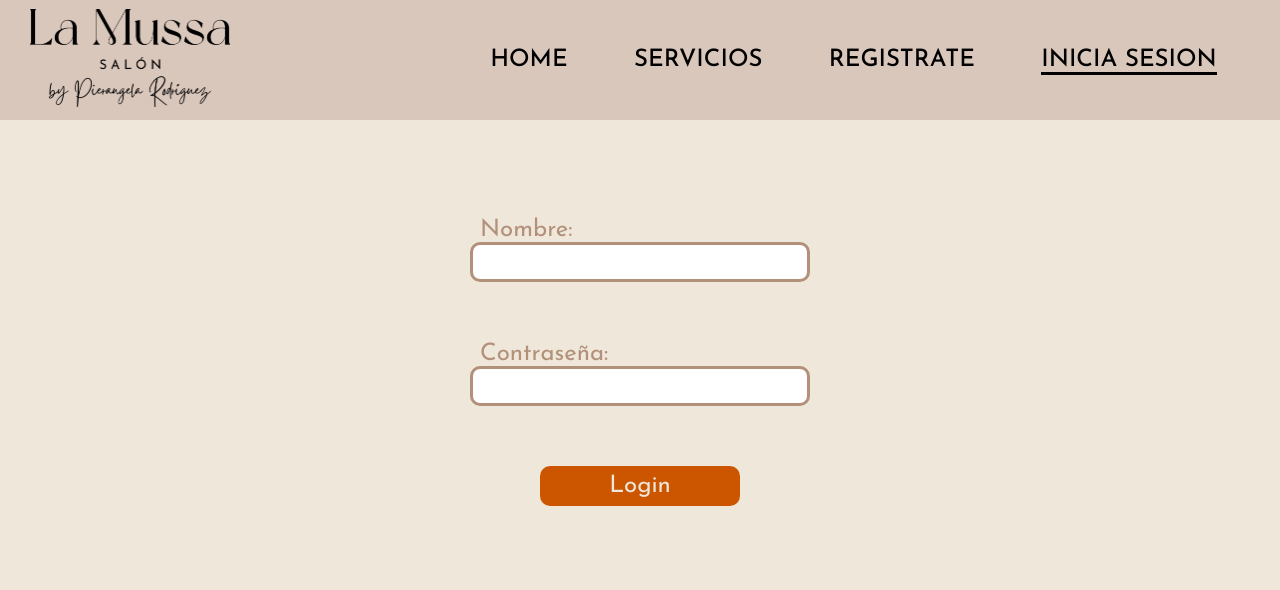
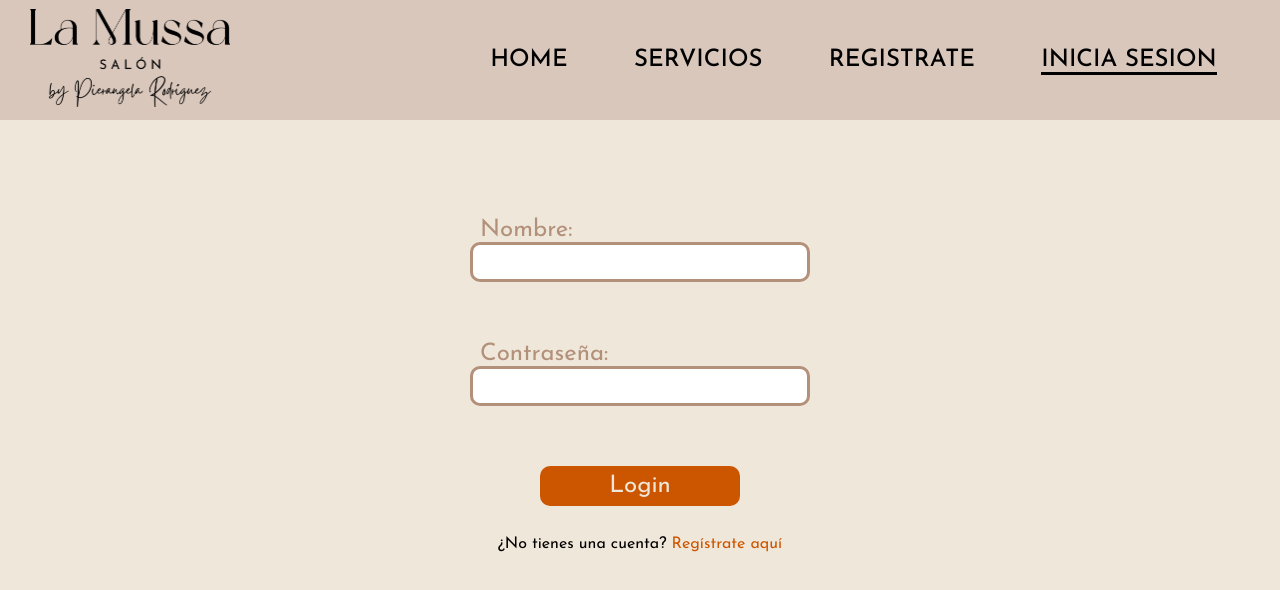
Before and after one commit to PaolaSL12/Proyecto13front, a React (Vite) app: page /login in a window 1280 px wide. Shown: the top 590 px of the page. Built offline with nearby package versions, Linux system fonts and the light colour scheme; no server answers.

Commit message:
corrections

```diff
--- a/index.html
+++ b/index.html
@@ -2,8 +2,9 @@
 <html lang="en">
   <head>
     <meta charset="UTF-8" />
-    <link rel="icon" type="image/svg+xml" href="/vite.svg" />
     <meta name="viewport" content="width=device-width, initial-scale=1.0" />
+    <link rel="shortcut icon" href="/assets/logo.png" type="image/x-icon">
+    <meta name="keywords" content="manicure, pedicure, salon de belleza, relax"/>
     <title>La Mussa</title>
   </head>
   <body>
--- a/package.json
+++ b/package.json
@@ -16,7 +16,8 @@
     "react-calendar": "^5.0.0",
     "react-dom": "^18.2.0",
     "react-hook-form": "^7.51.4",
-    "react-router-dom": "^6.23.0"
+    "react-router-dom": "^6.23.0",
+    "react-toastify": "^10.0.5"
   },
   "devDependencies": {
     "@types/react": "^18.2.66",
--- a/src/App.jsx
+++ b/src/App.jsx
@@ -9,6 +9,7 @@ import TusCitas from "./pages/TusCitas/TusCitas";
 import Appointment from "./pages/Appointment/Appointment";
 import { API } from "./utils/Services/API";
 import Calendario from "./pages/Calendario/Calendario";
+import { ToastContainer } from "react-toastify";
 
 const App = () => {
   const [isLogged, setIsLogged] = useState(false);
@@ -35,6 +36,7 @@ const App = () => {
 
   return (
     <>
+     <ToastContainer />
       <Header isLogged={isLogged} setIsLogged={setIsLogged} isAdmin={isAdmin} setIsAdmin={setIsAdmin} />
       <Routes>
         <Route path="/" element={<Home />} />
--- a/src/pages/Login/Login.css
+++ b/src/pages/Login/Login.css
@@ -55,6 +55,15 @@ form button {
     font-size: 0.8em;
 }
 
+.loginMessage {
+    padding-top: var(--mbp-padding-m);
+}
+
+.registerMessage {
+    color: var(--mbp-color-4);
+    cursor: pointer;
+}
+
 @media screen and (max-width: 420px) {
     form {
         width: 90%;
--- a/src/pages/Login/Login.jsx
+++ b/src/pages/Login/Login.jsx
@@ -1,6 +1,6 @@
 import { useForm } from "react-hook-form";
 import "./Login.css";
-import { useNavigate } from "react-router-dom";
+import { Link, useNavigate } from "react-router-dom";
 import FormName from "../../components/FormName/FormName";
 import FormPassword from "../../components/FormPassword/FormPassword";
 import submitLogin from "../../utils/Fetch/submitLogin";
@@ -26,6 +26,7 @@ const Login = ({ isLogged, setIsLogged }) => {
         <FormName register={register} errors={errors} />
         <FormPassword register={register} errors={errors} isPatternRequired={false}/>
         <button>Login</button>
+        <p className="loginMessage">¿No tienes una cuenta? <Link to="/register" className="registerMessage">Regístrate aquí</Link></p>
       </form>
     </div>
   );
--- a/src/pages/Servicios/Servicios.jsx
+++ b/src/pages/Servicios/Servicios.jsx
@@ -1,15 +1,16 @@
 
 import "./Servicios.css"
 import ImgWrapper from "../../components/ImgWrapper/ImgWrapper"
-import { Link } from "react-router-dom"
+import { Link, useNavigate } from "react-router-dom"
 
 const Servicios = ({services, loading}) => {
+  const navigate = useNavigate();
 
   const handleAppointmentClick = (e) => {
     const user = JSON.parse(localStorage.getItem("user"));
     if (!user) {
       e.preventDefault();
-      alert("Por favor, inicia sesión o regístrate para poder agendar una cita.");
+      navigate("/login");
      ;
     }
   };
--- a/src/utils/Fetch/submitLogin.js
+++ b/src/utils/Fetch/submitLogin.js
@@ -1,3 +1,4 @@
+
 import { API } from "../../utils/Services/API";
 
 const submitLogin = async (formData, setIsLogged, reset, navigate) => {
```
Also changed, not shown: 1 other file (tests, documents, lock files or other folders).
